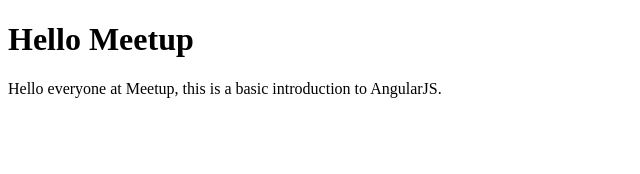
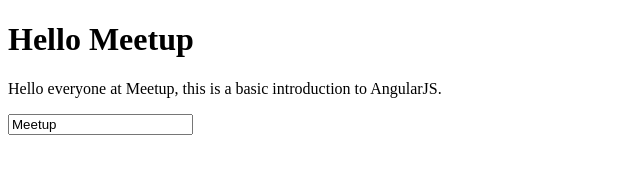
Before and after one commit to RichGuk/AngularJS-demo, a plain HTML site: page index.html in a window 1280 px wide. Shown: the whole page, without its empty margins (0-640 px from the left). Drawn offline with nearby package versions, Linux system fonts and the light colour scheme.

Commit message:
AngularJS example with input element.

```diff
--- a/index.html
+++ b/index.html
@@ -15,5 +15,9 @@
   <body data-ng-controller="MainController">
     <h1>Hello {{place}}</h1>
     <p>Hello everyone at {{place}}, this is a basic introduction to AngularJS.</p>
+
+    <p>
+      <input name="place" data-ng-model="place">
+    </p>
   </body>
 </html>
```
